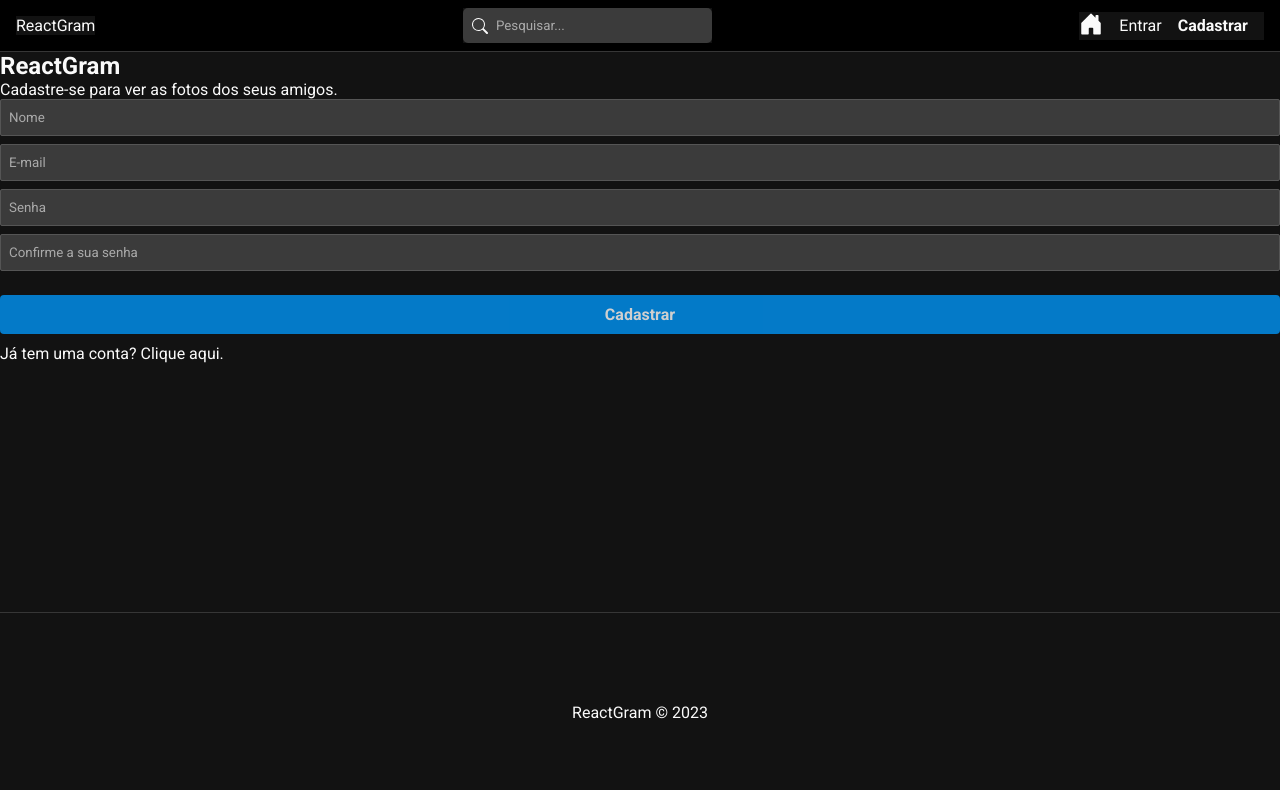
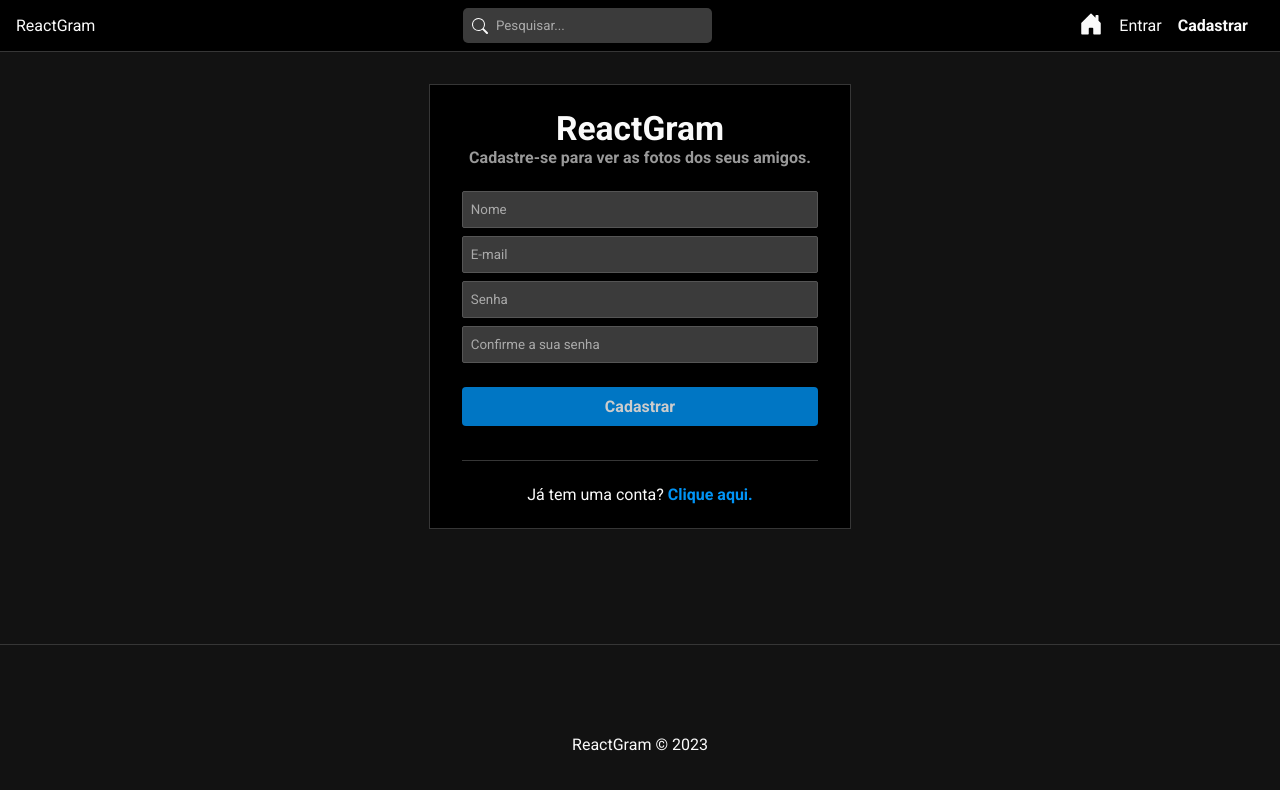
Before and after one commit to MACHADOKING/Instagram-Fullstack-JS, a React (Vite) app in the folder frontend/: page /register in a window 1280 px wide. Shown: the top 790 px of the page. Built offline with nearby package versions, Linux system fonts and the light colour scheme.

Commit message:
Feat: authentication form css

```diff
--- a/frontend/src/index.css
+++ b/frontend/src/index.css
@@ -5,6 +5,9 @@
   padding: 0;
   box-sizing: border-box;
   font-family: "Roboto", sans-serif;
+}
+
+body {
   background-color: #121212;
   color: #fafafa;
 }
--- a/frontend/src/pages/Auth/Auth.css
+++ b/frontend/src/pages/Auth/Auth.css
@@ -0,0 +1,39 @@
+#login,
+#register {
+  border: 1px solid #363636;
+  background-color: #000;
+  padding: 1.5em 2em;
+  max-width: 33%;
+  margin: 2em auto;
+}
+
+#login h2,
+#register h2 {
+  text-align: center;
+  font-size: 2.1em;
+  margin-top: 0;
+}
+
+.subtitle {
+  font-weight: bold;
+  color: #999;
+  margin-bottom: 1.5em;
+}
+
+#login form,
+#register form {
+  padding-bottom: 1.5em;
+  margin-bottom: 1.5em;
+  border-bottom: 1px solid #363636;
+}
+
+#login p,
+#register p {
+  text-align: center;
+}
+
+#login p a,
+#register p a {
+  font-weight: bold;
+  color: #0094f6;
+}
--- a/frontend/src/pages/Auth/Register.jsx
+++ b/frontend/src/pages/Auth/Register.jsx
@@ -10,7 +10,7 @@
   };
 
   return (
-    <div>
+    <div id="register">
       <h2>
         React<span>Gram</span>
       </h2>
```
